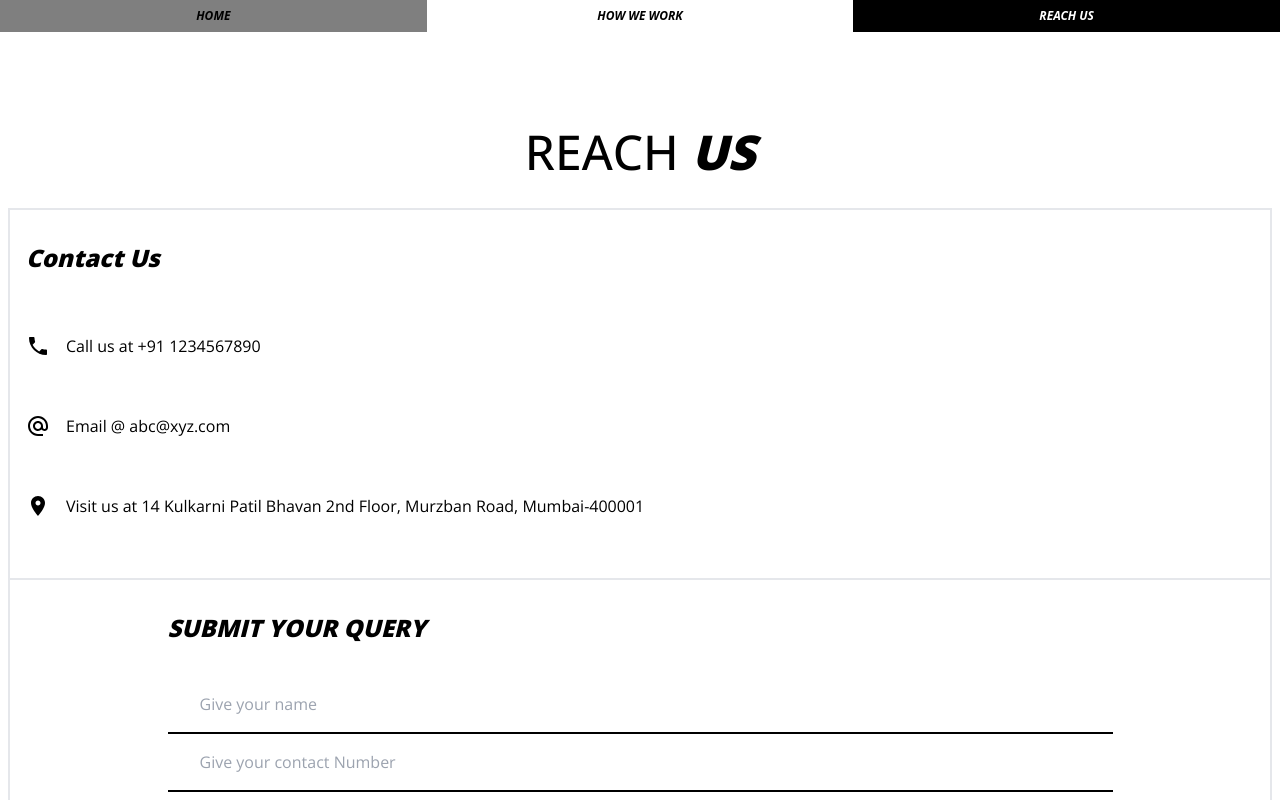
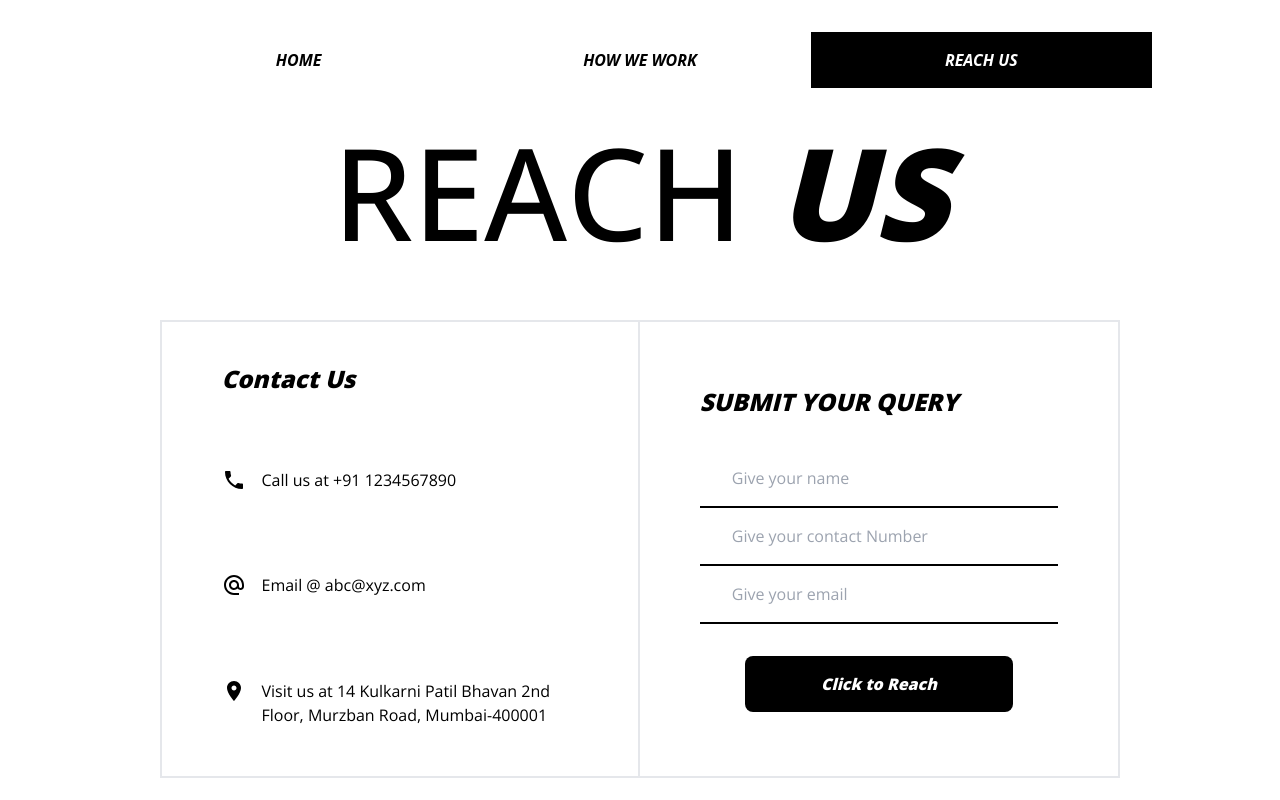
Before and after one commit to hrikbansaha49268/sports-knowledge, a Next.js app: page /reachus in a window 1280 px wide. Shown: the top 800 px of the page. Built offline with nearby package versions, Linux system fonts and the light colour scheme.

Commit message:
Some Huge Changes in Internal Designing

```diff
--- a/src/app/about/page.jsx
+++ b/src/app/about/page.jsx
@@ -54,7 +54,7 @@ const AboutUs = () => {
             <section className="bg-white">
                 <MethodList />
                 <div className="lg:container mx-auto lg:px-0 px-3 lg:mt-32 laptop:mt-28">
-                    <p className="text-center w-full lg:text-9xl laptop:text-9xl text-5xl my-4 font-black italic text-transparent bg-clip-text bg-gradient-to-r from-red-500 to-yellow-300">
+                    <p className="text-center w-full lg:text-9xl laptop:text-8xl text-5xl my-4 font-black italic text-transparent bg-clip-text bg-gradient-to-r from-red-500 to-yellow-300">
                         OUR METHODS
                     </p>
                     <div className="relative group w-full">
--- a/src/app/reachus/page.jsx
+++ b/src/app/reachus/page.jsx
@@ -1,7 +1,7 @@
 import { Open_Sans } from "next/font/google";
-import PhoneIcon from '@mui/icons-material/Phone';
-import AlternateEmailIcon from '@mui/icons-material/AlternateEmail';
-import LocationOnIcon from '@mui/icons-material/LocationOn';
+
+import QuerySubmit from "@/components/contact/QuerySubmit";
+import ContactDetails from "@/components/contact/ContactDetails";
 
 const open_sans = Open_Sans({
     subsets: ["latin"],
@@ -16,37 +16,9 @@ const ReachUs = () => {
                 <p className="lg:text-9xl text-5xl font-black text-center mt-32 uppercase">
                     <span className="font-medium">Reach</span> <span className="italic">Us</span>
                 </p>
-                <section className="flex lg:flex-wrap flex-col container mx-auto lg:h-[50vh] border-2 lg:mt-16 my-8">
-                    <div className="lg:w-1/2 h-full hover:bg-gray-200 duration-200 ease-in-out lg:border-r-2 border-r-0 lg:border-b-0 border-b-2 lg:px-0 px-4">
-                        <div className="lg:w-1/2 mx-auto h-full">
-                            <p className="text-2xl font-black italic my-8">Contact Us</p>
-                            <div className="lg:h-3/4 h-[30vh] lg:mb-0 mb-8 flex flex-col justify-around">
-                                <span className="flex">
-                                    <PhoneIcon />
-                                    <p className="ml-4">Call us at +91 1234567890</p>
-                                </span>
-                                <span className="flex">
-                                    <AlternateEmailIcon />
-                                    <p className="ml-4">Email @ abc@xyz.com</p>
-                                </span>
-                                <span className="flex">
-                                    <LocationOnIcon />
-                                    <p className="ml-4">Visit us at 14 Kulkarni Patil Bhavan 2nd Floor, Murzban Road, Mumbai-400001</p>
-                                </span>
-                            </div>
-                        </div>
-                    </div>
-                    <div className="h-full lg:w-1/2 hover:bg-gray-200 duration-200 ease-in-out">
-                        <div className="w-3/4 h-full mx-auto">
-                            <p className="text-2xl font-black italic my-8 uppercase">Submit Your query</p>
-                            <form className="flex flex-col justify-between h-3/4">
-                                <input type="text" placeholder="Give your name" className="outline-none bg-transparent border-b-2 border-black px-8 py-4 focus:bg-gray-200 focus:bg-opacity-30 rounded-t-md" />
-                                <input type="text" placeholder="Give your contact Number" className="outline-none bg-transparent border-b-2 border-black px-8 py-4 focus:bg-gray-200 focus:bg-opacity-30 rounded-t-md" />
-                                <input type="email" placeholder="Give your email" className="outline-none bg-transparent border-b-2 border-black px-8 py-4 focus:bg-gray-200 focus:bg-opacity-30 rounded-t-md" />
-                                <input type="submit" className="bg-black text-white w-3/4 mx-auto py-4 rounded-lg cursor-pointer font-extrabold italic lg:my-0 my-8" value="Click to Reach" />
-                            </form>
-                        </div>
-                    </div>
+                <section className="flex lg:flex-row laptop:flex-row flex-col lg:container laptop:w-3/4 mx-auto lg:h-[50vh] laptop:h-full border-2 lg:mt-16 my-8">
+                    <ContactDetails />
+                    <QuerySubmit />
                 </section>
             </div>
         </main >
--- a/src/components/about/Hero.jsx
+++ b/src/components/about/Hero.jsx
@@ -10,7 +10,7 @@ const Hero = () => {
                 </video>
                 <div className="flex flex-col h-full justify-center text-center mx-auto text-white ">
                     <div className="lg:absolute laptop:absolute laptop::z-10 lg:z-10 top-0 h-full flex flex-col justify-center">
-                        <p className="lg:text-9xl laptop:text-9xl mb-4 text-5xl font-black"><span className="font-light italic">OUR</span> <span className="italic">AIM</span></p>
+                        <p className="lg:text-9xl laptop:text-8xl mb-4 text-5xl font-black"><span className="font-light italic">OUR</span> <span className="italic">AIM</span></p>
                         <p className="lg:w-1/2 laptop:w-3/4 mx-auto tracking-wide lg:text-lg laptop:text-lg text-xs lg:px-0 px-4">
                             Lorem ipsum dolor sit amet consectetur adipisicing elit. Pariatur tenetur voluptatem ut at? Id accusantium tempora, eveniet error minus consequuntur in officiis reiciendis voluptatum blanditiis impedit iure excepturi! Est, corporis?
                         </p>
--- /dev/null
+++ b/src/components/contact/ContactDetails.jsx
@@ -0,0 +1,29 @@
+import PhoneIcon from '@mui/icons-material/Phone';
+import AlternateEmailIcon from '@mui/icons-material/AlternateEmail';
+import LocationOnIcon from '@mui/icons-material/LocationOn';
+
+const ContactDetails = () => {
+    return (
+        <div className="lg:w-1/2 laptop:w-1/2 hover:bg-gray-200 duration-200 ease-in-out lg:border-r-2 laptop:border-r-2 border-r-0 lg:border-b-0 laptop:border-b-0 border-b-2 lg:px-0 px-4">
+            <div className="lg:w-3/4 mx-auto laptop:w-3/4 h-full flex flex-col justify-center">
+                <p className="text-2xl font-black italic my-8">Contact Us</p>
+                <div className="lg:h-3/4 h-[30vh] lg:mb-0 mb-8 flex flex-col justify-around">
+                    <span className="flex">
+                        <PhoneIcon />
+                        <p className="ml-4">Call us at +91 1234567890</p>
+                    </span>
+                    <span className="flex">
+                        <AlternateEmailIcon />
+                        <p className="ml-4">Email @ abc@xyz.com</p>
+                    </span>
+                    <span className="flex">
+                        <LocationOnIcon />
+                        <p className="ml-4">Visit us at 14 Kulkarni Patil Bhavan 2nd Floor, Murzban Road, Mumbai-400001</p>
+                    </span>
+                </div>
+            </div>
+        </div>
+    );
+}
+
+export default ContactDetails;
--- /dev/null
+++ b/src/components/contact/QuerySubmit.jsx
@@ -0,0 +1,17 @@
+const QuerySubmit = () => {
+    return (
+        <div className="h-full lg:w-1/2 laptop:w-1/2 hover:bg-gray-200 duration-200 ease-in-out">
+            <div className="w-3/4 h-full mx-auto py-8">
+                <p className="text-2xl font-black italic my-8 uppercase">Submit Your query</p>
+                <form className="flex flex-col justify-between h-3/4">
+                    <input type="text" placeholder="Give your name" className="outline-none bg-transparent border-b-2 border-black px-8 py-4 focus:bg-gray-200 focus:bg-opacity-30 rounded-t-md" />
+                    <input type="text" placeholder="Give your contact Number" className="outline-none bg-transparent border-b-2 border-black px-8 py-4 focus:bg-gray-200 focus:bg-opacity-30 rounded-t-md" />
+                    <input type="email" placeholder="Give your email" className="outline-none bg-transparent border-b-2 border-black px-8 py-4 focus:bg-gray-200 focus:bg-opacity-30 rounded-t-md" />
+                    <input type="submit" className="bg-black text-white w-3/4 mx-auto py-4 rounded-lg cursor-pointer font-extrabold italic lg:my-0 laptop:my-8 my-8" value="Click to Reach" />
+                </form>
+            </div>
+        </div>
+    );
+}
+
+export default QuerySubmit;
--- a/src/components/home/BgVideo.jsx
+++ b/src/components/home/BgVideo.jsx
@@ -4,7 +4,7 @@ const BgVideo = () => {
             <video id="background-video" autoPlay muted style={{}} className='lg:block laptop:block hidden h-full object-cover' loop>
                 <source src="/videos/desktop/one.mp4" type="video/mp4" />
             </video>
-            <video id="background-video" autoPlay muted style={{}} className='block laptop:hidden lg:hidden h-full object-cover' loop>
+            <video id="background-video" autoPlay muted style={{}} className='block laptop:hidden lg:hidden mx-auto h-full w-full object-cover' loop>
                 <source src="/videos/mobile/one.mp4" type="video/mp4" />
             </video>
         </section>
--- a/src/components/home/HeroTxt.jsx
+++ b/src/components/home/HeroTxt.jsx
@@ -4,7 +4,7 @@ import ArrowForwardRoundedIcon from '@mui/icons-material/ArrowForwardRounded';
 
 const HeroTxt = () => {
     return (
-        <section className="h-screen w-11/12 mx-auto flex flex-col justify-center lg:px-0">
+        <section className="h-screen container mx-auto flex flex-col justify-center lg:px-0">
             <div className="flex flex-col lg:items-start laptop:items-start items-center lg:justify-start laptop:justify-start justify-center lg:text-9xl laptop:text-8xl text-7xl text-white font-extrabold italic lg:text-opacity-100 laptop:text-opacity-100 text-opacity-50">
                 <p className="slideIn1">FUEL</p>
                 <p className="slideIn2">YOUR</p>
--- a/tailwind.config.js
+++ b/tailwind.config.js
@@ -1,12 +1,16 @@
 /** @type {import('tailwindcss').Config} */
+const defaultTheme = require('tailwindcss/defaultTheme');
+
 module.exports = {
   theme: {
-    screens: {
-      'laptop': '1366px',
-      // => @media (min-width: 1366px) { ... }"}
-      'lg': '1380px',
-      // => @media (min-width: 1024px) { ... }
-    },
+    extend: {
+      screens: {
+        'sm': { 'max': '499px' },
+        'md': { 'min': '500px', 'max': '1023px' },
+        'laptop': { 'min': '1024px', 'max': '1366px' },
+        ...defaultTheme.screens,
+      },
+    }
   },
   content: [
     './src/pages/**/*.{js,ts,jsx,tsx,mdx}',
```
Also changed, not shown: src/components/about/AboutItem.jsx (+7 -6 lines), src/components/about/ItemsList.jsx (+4 -4 lines), src/components/about/MethodList.jsx (+16 -12 lines).
